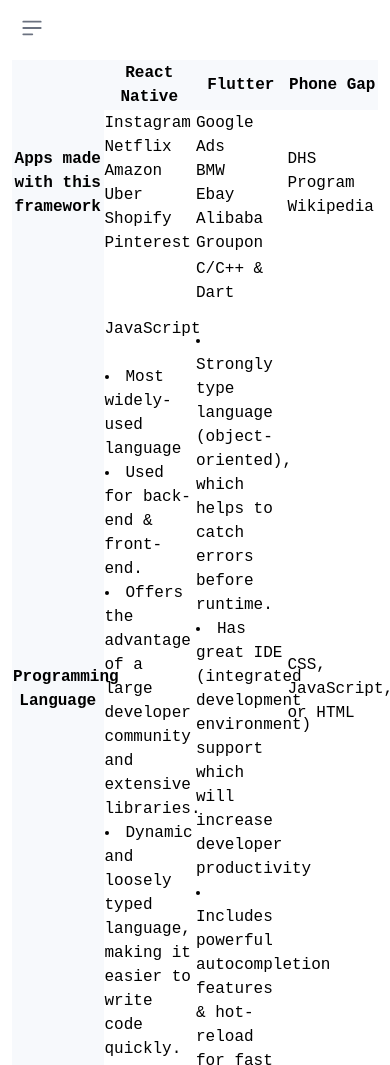
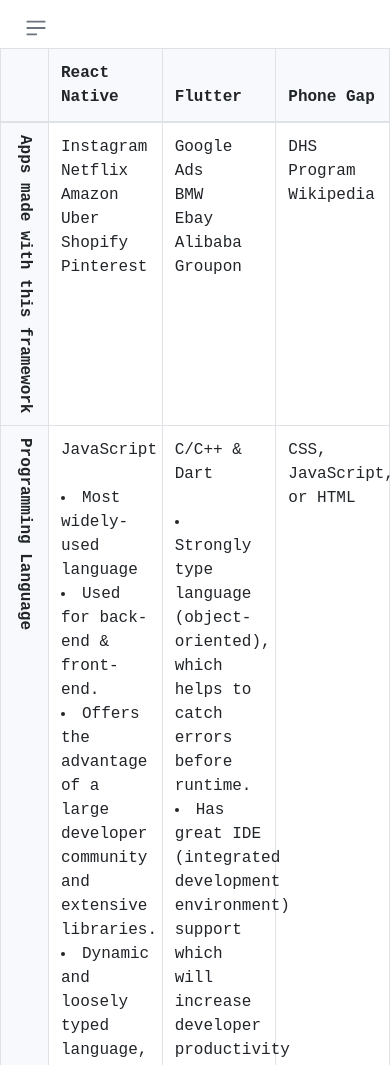
Before and after one commit to JeremyChen212/cis-short-task, a plain HTML site: page table.html in a window 390 px wide. Shown: the top 1065 px of the page. Drawn offline with nearby package versions, Linux system fonts and the light colour scheme.

Commit message:
added bootstrap cdn and responsive

```diff
--- a/style.css
+++ b/style.css
@@ -18,10 +18,10 @@
 th {
     background-color: #f7f9fcfd;
 }
-#toprow th {
+body #toprow th {
     position: sticky;
-    top: 0; /* Don't forget this, required for the stickiness */
-    box-shadow: 0 0.5px 1px -1px #0000002d;
+    top: 0;
+    box-shadow: 0 0.5px 1px -1px #00000079;
   }
 #colorSelect {
     width: fit-content;
@@ -35,3 +35,13 @@
 body a:hover {
     text-decoration: none;
 }
+
+@media (max-width: 768px) {
+    tbody th {
+        writing-mode: vertical-lr;
+        text-orientation: sideways-right;
+    }
+    #firstcol {
+        width: 3rem;
+    }
+}
--- a/table.html
+++ b/table.html
@@ -3,6 +3,7 @@
 <head>
     <meta charset="UTF-8">
     <link rel="stylesheet" href="./style.css">
+    <link rel="stylesheet" href="https://cdn.jsdelivr.net/npm/bootstrap@4.4.1/dist/css/bootstrap.min.css" integrity="sha384-Vkoo8x4CGsO3+Hhxv8T/Q5PaXtkKtu6ug5TOeNV6gBiFeWPGFN9MuhOf23Q9Ifjh" crossorigin="anonymous">
     <meta http-equiv="X-UA-Compatible" content="IE=edge">
     <meta name="viewport" content="width=device-width, initial-scale=1.0">
     <title>Document</title>
@@ -40,19 +41,21 @@
     </div>
  </aside>
  <div id="overlay" class="z-20 hidden w-full h-full bg-black absolute top-0 left-0"></div>
-    <main id="main" class="lg:ml-64 p-3">
-        <table class="table z-10 lg:table-fixed table-fixed w-full table-bordered">
+    <main id="main" class="lg:ml-64 sm:p-3 p-0">
+        <table class="z-10 table lg:table-fixed table-fixed w-full table-bordered">
           <thead class="sticky top-0">
             <tr id="toprow">
-              <th scope="col"></th>
+              <th id="firstcol" scope="col"></th>
               <th scope="col">React Native</th>
               <th scope="col">Flutter</th>
               <th scope="col">Phone Gap</th>
             </tr>
           </thead>
-          <tbody>
+          <tbody class="">
             <tr>
-              <th scope="row">Apps made with this framework</th>
+              <th scope="row" >
+                  Apps made with this framework
+              </th>
               <td>Instagram </br> Netflix </br> Amazon </br> Uber </br> Shopify </br> Pinterest</td>
               <td>Google Ads </br> BMW </br> Ebay </br> Alibaba </br> Groupon</td>
               <td>DHS Program </br> Wikipedia</td>
@@ -107,8 +110,8 @@
             <tr>
               <th scope="row">Code Maintenance</th>
               <td>NOT EASY. <br><br> Since React Native supports third-part-libraries, the use of them can cause compatibility issues that are hard to debug.</td>
-              <td>QUITE EASY <br><br> Flutter offers simple straightforward code structure and offers external debugging tools.</td>
-              <td>NOT EASY <br><br> Because PhoneGap relies on webview, limitations and bugs can become frequent and troubleshooting requires familiarity with web tools.</td>
+              <td>QUITE EASY <br><br> Flutter offers a simple code structure and offers external debugging tools.</td>
+              <td>NOT EASY <br><br> Because PhoneGap relies on webview, limitations and bugs can become frequent and trouble-shooting requires familiarity with web tools.</td>
             </tr>
 
             <!-- Add more rows as needed -->
```
Also changed, not shown: index.html (+1 -0 lines), references.html (+1 -0 lines).
